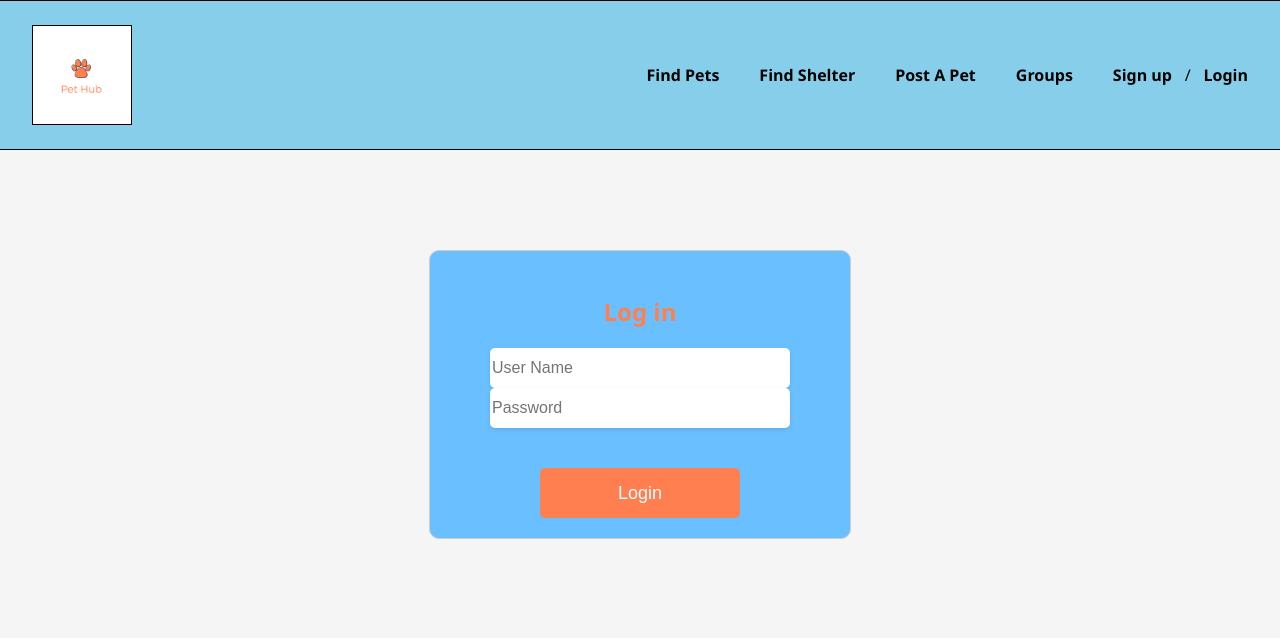
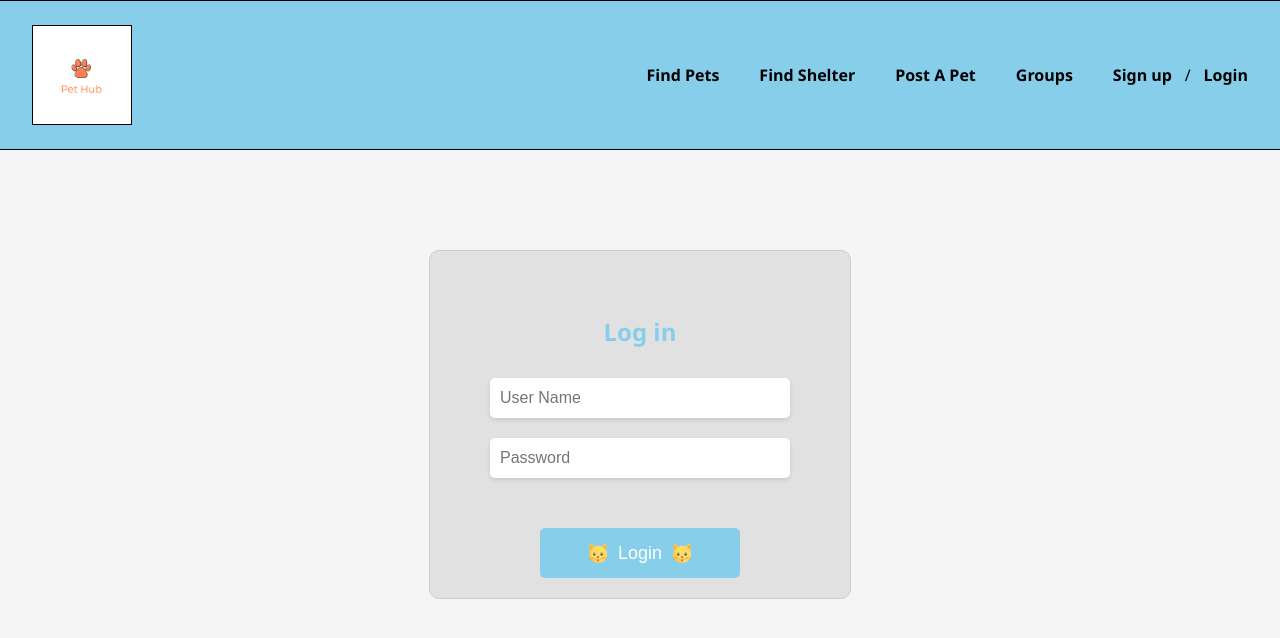
Before and after one commit to Cliffp15/Pethub, a React (Create React App) app in the folder pethub/: page /login in a window 1280 px wide. Shown: the top 638 px of the page. Built offline with nearby package versions, Linux system fonts and the light colour scheme.

Commit message:
added icons to login page

```diff
--- a/pethub/src/pages/Home.jsx
+++ b/pethub/src/pages/Home.jsx
@@ -159,7 +159,7 @@ const Home = () => {
         <h1 className="featured-banner" id="bannerid">
           <img src={dogIcon} alt="dog icon" className="dog-icon" />
           Featured Pets
-          <img src={caticon} alt="dog icon" className="dog-icon" />
+          <img src={caticon} alt="dog icon" className="cat-icon" />
         </h1>
         {petcard?.length > 0 ? (
           <div className="pet-card-container">
--- a/pethub/src/pages/LogIn.jsx
+++ b/pethub/src/pages/LogIn.jsx
@@ -3,6 +3,7 @@ import { useState } from "react";
 import axios from "axios";
 import { useNavigate } from "react-router-dom";
 import "./styles/Login.css";
+import caticon from "../photos/cat.png";
 
 const LogInPage = () => {
   //useState is a hook that allows you to have state variables in functional components.
@@ -64,7 +65,9 @@ const LogInPage = () => {
         </div>
 
         <button type="submit" className="formButton">
+          <img src={caticon} alt="dog icon" className="cat-icon" />
           Login
+          <img src={caticon} alt="dog icon" className="cat-icon" />
         </button>
       </form>
     </div>
--- a/pethub/src/pages/styles/Login.css
+++ b/pethub/src/pages/styles/Login.css
@@ -13,7 +13,7 @@
   border-radius: 10px; /* Add rounded corners */
   padding: 20px;
   width: 33vw;
-  background-color: #6ac0ff;
+  background-color: rgba(51, 51, 51, 0.1);
 }
 
 .formInput {
@@ -21,21 +21,21 @@
   flex-direction: column;
   align-items: center;
   justify-content: center;
-  margin-bottom: 20px;
+  margin: 20px;
 }
 
 .login-text {
   font-size: 24px;
   font-weight: bold;
   margin-bottom: 20px;
-  color: #ff7f50;
+  color: #87ceeb;
 }
 
 .formInputLogin[type="text"] {
   width: 300px;
   height: 40px;
-  /* padding: 10px; */
-  /* margin: 10px; */
+  padding: 10px;
+  margin: 10px;
   border: none;
   border-radius: 5px;
   box-shadow: 0 2px 4px rgba(0, 0, 0, 0.1);
@@ -46,15 +46,25 @@
   width: 200px;
   height: 50px;
   margin-top: 20px;
-  background-color: #ff7f50;
+  background-color: #87ceeb;
   color: #fff;
   border: none;
   border-radius: 5px;
   font-size: 18px;
   cursor: pointer;
   transition: background-color 0.2s ease-in-out;
+  display: flex;
+  align-items: center;
+  justify-content: center;
 }
 
 .formButton:hover {
   background-color: #c2e9ff;
 }
+
+.cat-icon {
+  max-width: 100%;
+  height: 20px;
+  margin-left: 10px;
+  margin-right: 10px;
+}
```
